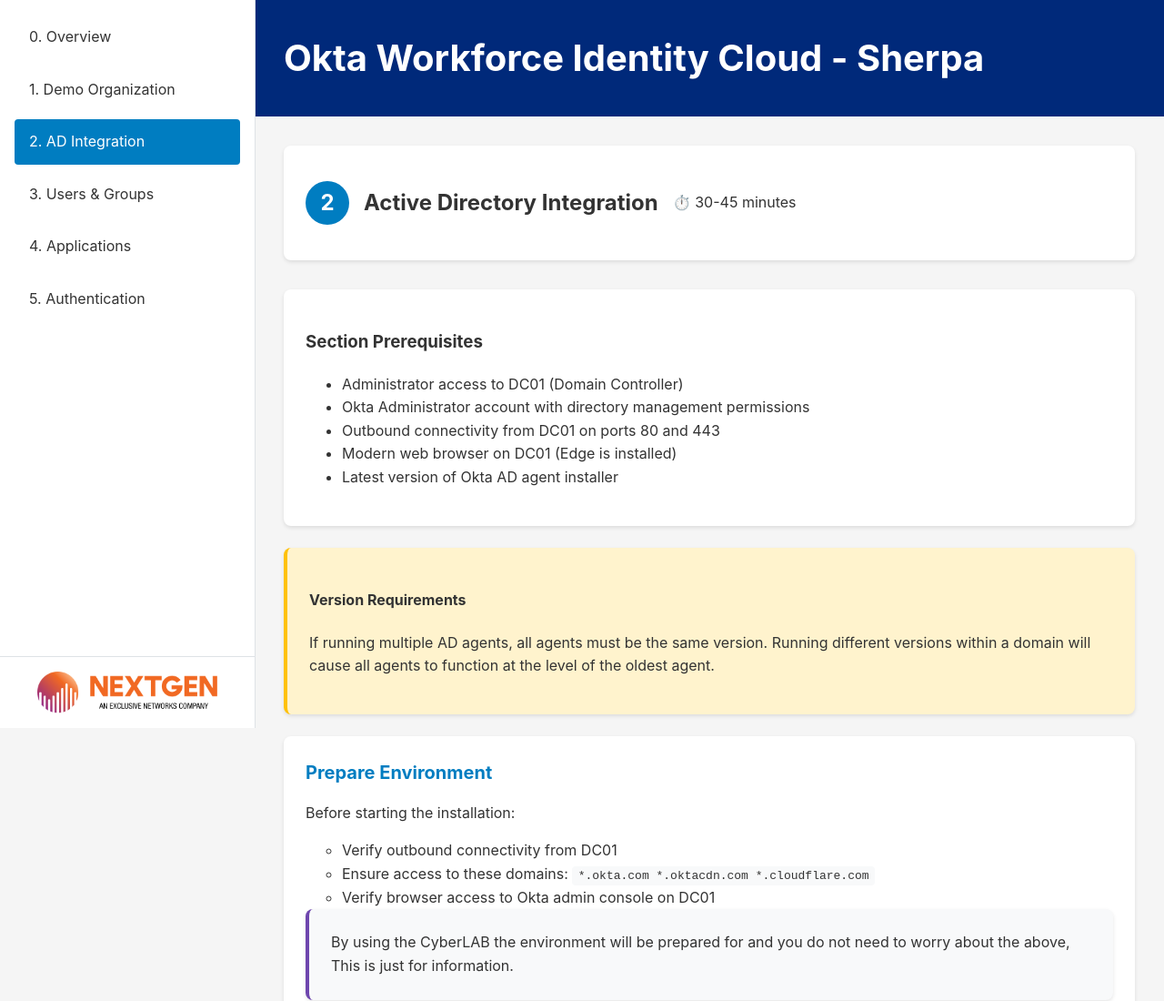
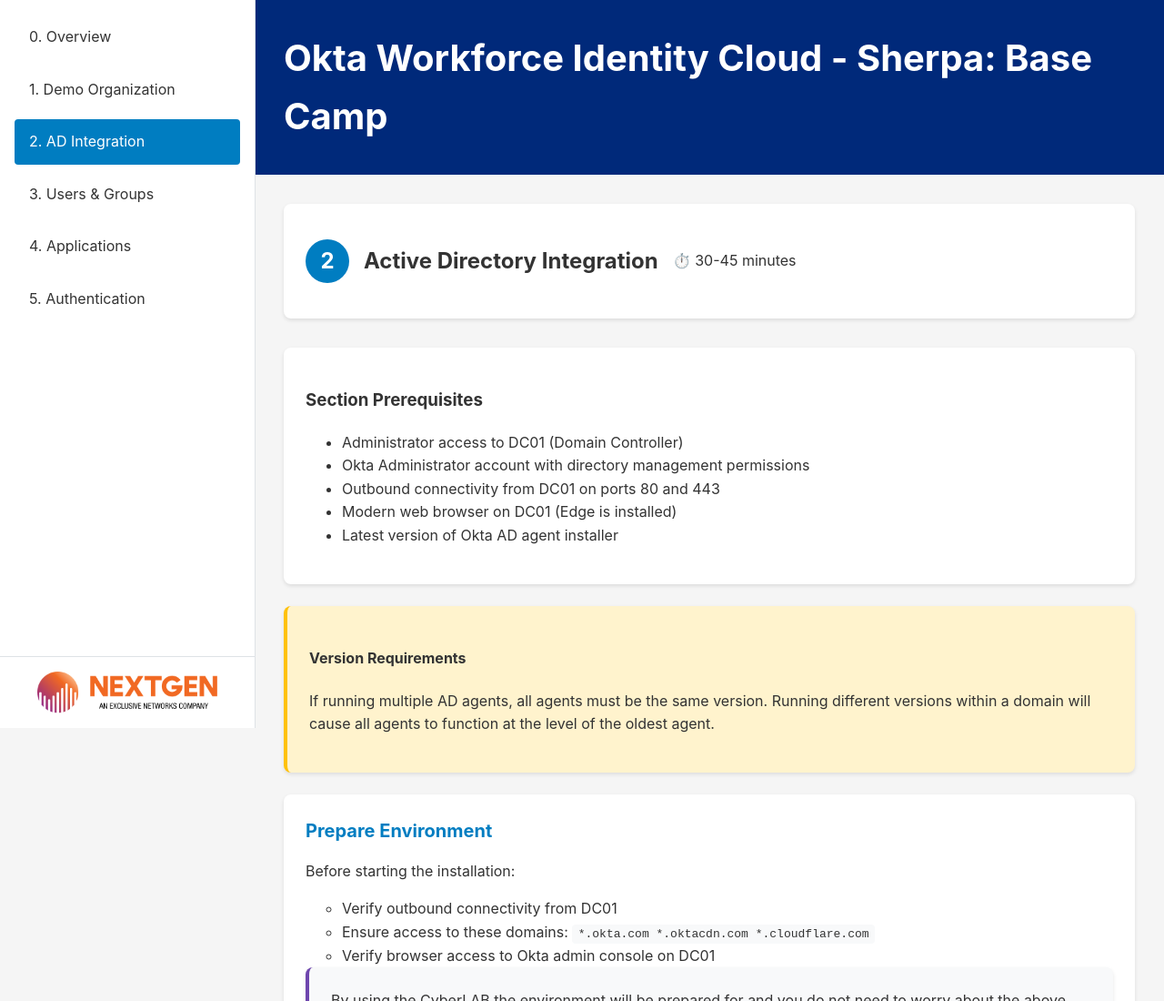
Before and after one commit to TravisAnde/okta-sherpa, a plain HTML site: page section2.html in a window 1280 px wide. Shown: the top 1100 px of the page at 91% size. Drawn offline with Linux system fonts and the light colour scheme.

Commit message:
Update section2.html

```diff
--- a/section2.html
+++ b/section2.html
@@ -401,7 +401,7 @@
 
         <main class="main-content">
             <header>
-                <h1>Okta Workforce Identity Cloud - Sherpa</h1>
+                <h1>Okta Workforce Identity Cloud - Sherpa: Base Camp</h1>
             </header>
 
 <div class="content">
```
